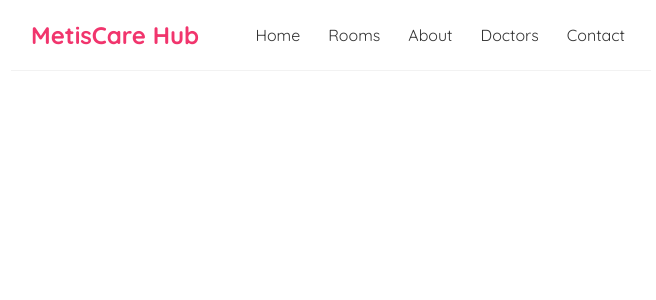
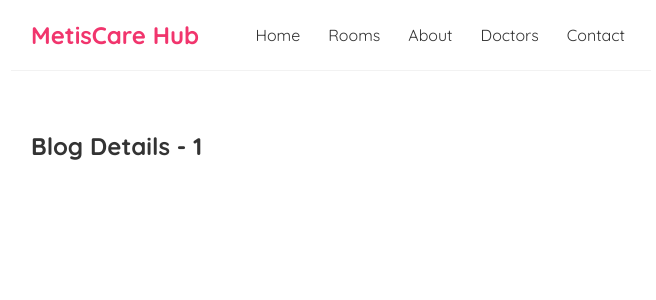
Before and after one commit to Mihalis-Koutouvos/MetisCare_Hub, a React (Create React App) app in the folder frontend_app/: page /blogs/1 in a window 1280 px wide. Shown: the top 300 px of the page, without its empty margins (309-965 px from the left). Built offline with nearby package versions, Linux system fonts and the light colour scheme.

Commit message:
Implemented the json data feature so ids of various blogs (for now) can be accessed

```diff
--- a/frontend_app/src/App.js
+++ b/frontend_app/src/App.js
@@ -5,6 +5,7 @@
 import About from './About';
 import Doctors from './Doctors';
 import Contact from './Contact';
+import BlogDetails from './BlogDetails';
 
 function App() {
   return (
@@ -32,6 +33,10 @@
             <Route path="/contact">
               <Contact />
             </Route>
+
+            <Route path="/blogs/:id">
+              <BlogDetails />
+            </Route>
           </Switch>
         </div>
       </div>
--- /dev/null
+++ b/frontend_app/src/BlogDetails.js
@@ -0,0 +1,13 @@
+import { useParams } from "react-router-dom/cjs/react-router-dom.min";
+
+const BlogDetails = () => {
+    const {id} = useParams();
+
+    return (
+        <div className="blog-details">
+            <h2>Blog Details - {id}</h2>
+        </div>
+     );
+}
+
+export default BlogDetails;
--- a/frontend_app/src/BlogList.js
+++ b/frontend_app/src/BlogList.js
@@ -1,10 +1,14 @@
+import {Link} from 'react-router-dom';
+
 const BlogList = ({blogs}) => {
     return (
       <div className="blog-list">
         {blogs.map(blog => (
             <div className="blog-preview" key={blog.id}>
-                <h2>{blog.title}</h2>
-                <p>Written by {blog.author}</p>
+                <Link to={`/blogs/${blog.id}`}>
+                    <h2>{blog.title}</h2>
+                    <p>Written by {blog.author}</p>
+                </Link>
             </div>
             ))}
         </div>
--- a/frontend_app/src/index.css
+++ b/frontend_app/src/index.css
@@ -58,3 +58,7 @@
   color: #f1356d;
   margin-bottom: 8px;
 }
+
+.blog-preview a {
+  text-decoration: none;
+}
```
